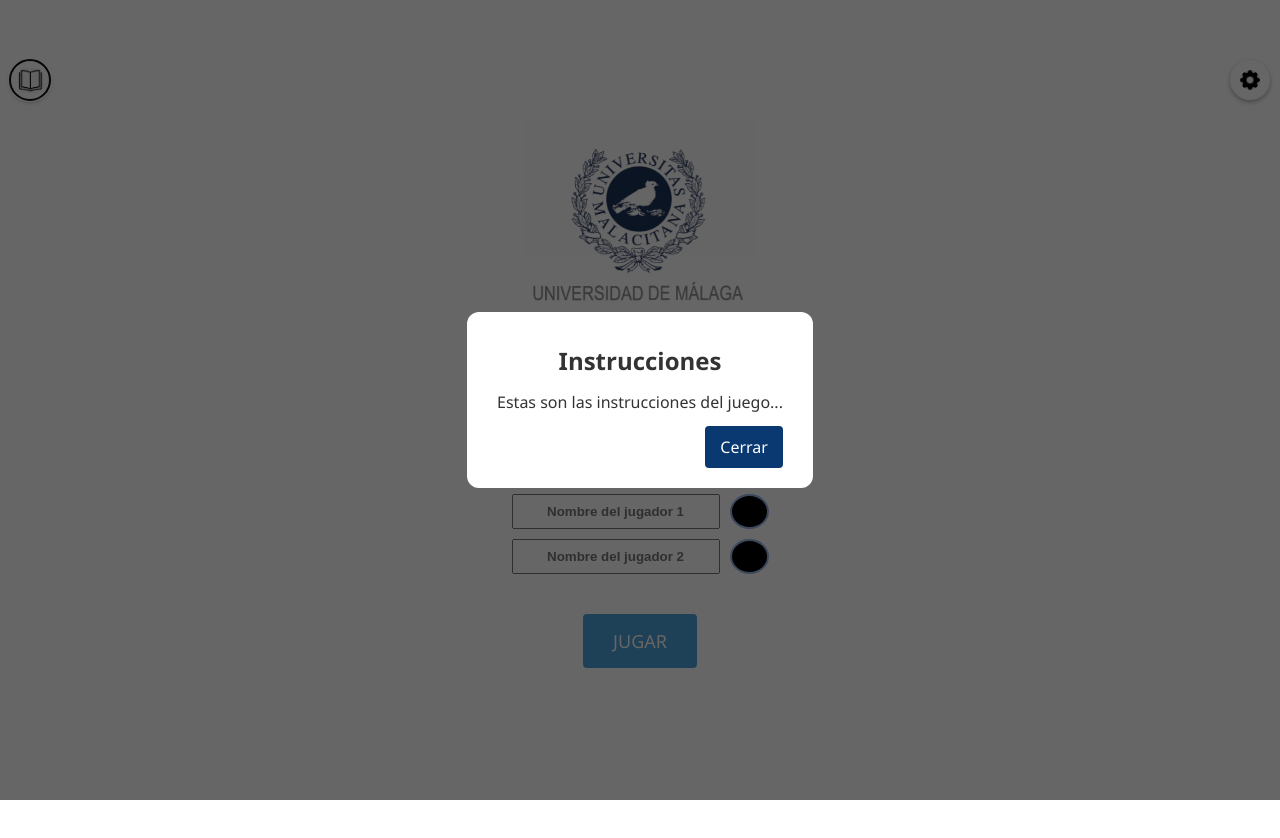
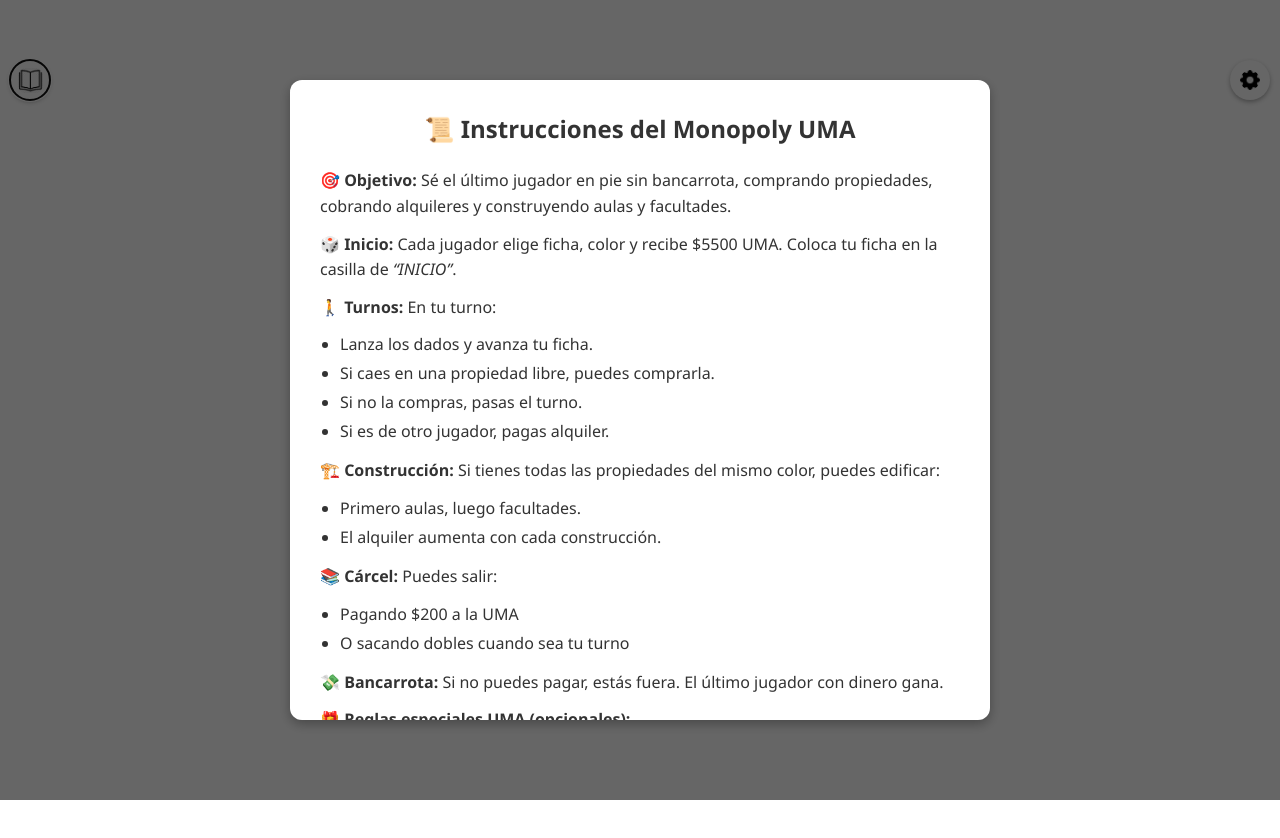
Before and after one commit to GuilleSanzNieto/ProyectoInterfacesMonoply, a React (Vite) app: page / in a window 1280 px wide. Both pictures are taken after a click on the button 30 px from the left and 80 px from the top of the page. Shown: the top 838 px of the page. Built offline with nearby package versions, Linux system fonts and the light colour scheme.

Commit message:
Instrucciones del juego hechas

```diff
--- a/src/components/Dados.jsx
+++ b/src/components/Dados.jsx
@@ -27,8 +27,8 @@ const Dados = ({ spinning, setValor, index }) => {
   };
 
   const spin = () => {
-    const randomNum = Math.floor(Math.random() * 6) + 1;
-    //const randomNum = 1;
+    //const randomNum = Math.floor(Math.random() * 6) + 1;
+    const randomNum = 4;
 
     let newKindaSpin = '';
     let newA = '';
--- a/src/components/Inicio.jsx
+++ b/src/components/Inicio.jsx
@@ -169,14 +169,47 @@ function Inicio({ onStart }) {
         </div>
       )}
       {showInstrucciones && (
-        <div className="instrucciones-overlay">
-          <div className="instrucciones-panel">
-            <h2>Instrucciones</h2>
-            <p>Estas son las instrucciones del juego...</p>
-            <button onClick={() => setShowInstrucciones(false)}>Cerrar</button>
+      <div className="instrucciones-overlay">
+        <div className="instrucciones-panel">
+          <h2>📜 Instrucciones del Monopoly UMA</h2>
+          <div className="instrucciones-contenido">
+            <p><strong>🎯 Objetivo:</strong> Sé el último jugador en pie sin bancarrota, comprando propiedades, cobrando alquileres y construyendo aulas y facultades.</p>
+
+            <p><strong>🎲 Inicio:</strong> Cada jugador elige ficha, color y recibe $5500 UMA. Coloca tu ficha en la casilla de <em>“INICIO”</em>.</p>
+
+            <p><strong>🚶 Turnos:</strong> En tu turno:</p>
+            <ul>
+              <li>Lanza los dados y avanza tu ficha.</li>
+              <li>Si caes en una propiedad libre, puedes comprarla.</li>
+              <li>Si no la compras, pasas el turno.</li>
+              <li>Si es de otro jugador, pagas alquiler.</li>
+            </ul>
+
+            <p><strong>🏗️ Construcción:</strong> Si tienes todas las propiedades del mismo color, puedes edificar:</p>
+            <ul>
+              <li>Primero aulas, luego facultades.</li>
+              <li>El alquiler aumenta con cada construcción.</li>
+            </ul>
+
+            <p><strong>📚 Cárcel:</strong> Puedes salir:</p>
+            <ul>
+              <li>Pagando $200 a la UMA</li>
+              <li>O sacando dobles cuando sea tu turno</li>
+            </ul>
+
+            <p><strong>💸 Bancarrota:</strong> Si no puedes pagar, estás fuera. El último jugador con dinero gana.</p>
+
+            <p><strong>🎁 Reglas especiales UMA (opcionales):</strong></p>
+            <ul>
+              <li>Cobras $200 UMA al pasar por la casilla de “INICIO”.</li>
+            </ul>
           </div>
+
+          <button onClick={() => setShowInstrucciones(false)}>Cerrar</button>
         </div>
-      )}
+      </div>
+    )}
+
     </div>
   );
 }
--- a/src/components/styles/Inicio.css
+++ b/src/components/styles/Inicio.css
@@ -276,3 +276,54 @@ en caso de movil  */
       padding: 12px 25px;
     }
   }
+
+  .instrucciones-panel {
+  background: white;
+  padding: 30px;
+  border-radius: 12px;
+  max-width: 700px;
+  width: 90%;
+  max-height: 80vh;
+  overflow-y: auto;
+  box-shadow: 0 4px 12px rgba(0, 0, 0, 0.3);
+  text-align: left; /* Cambia a left para mejor lectura */
+}
+
+.instrucciones-panel h2 {
+  margin-top: 0;
+  text-align: center;
+  font-size: 24px;
+  margin-bottom: 20px;
+}
+
+.instrucciones-contenido p {
+  margin-bottom: 12px;
+  line-height: 1.6;
+}
+
+.instrucciones-contenido ul {
+  padding-left: 20px;
+  margin-bottom: 15px;
+}
+
+.instrucciones-contenido ul li {
+  line-height: 1.5;
+  margin-bottom: 5px;
+}
+
+.instrucciones-panel button {
+  display: block;
+  margin: 20px auto 0;
+  padding: 10px 20px;
+  font-size: 16px;
+  background-color: #3f51b5;
+  color: white;
+  border: none;
+  border-radius: 8px;
+  cursor: pointer;
+  transition: background-color 0.3s ease;
+}
+
+.instrucciones-panel button:hover {
+  background-color: #303f9f;
+}
--- a/src/components/styles/Tablero.css
+++ b/src/components/styles/Tablero.css
@@ -128,7 +128,7 @@ html, body {
   width: 100%;
   height: 20px;
   /* El background-color se sobrescribirá con el inline style */
-  z-index: 2;
+  z-index: 1;
   display: flex;
   justify-content: center;
   align-items: center;
@@ -174,7 +174,7 @@ html, body {
   border-radius: 50%;
   margin-left: 2px;
   margin-right: 2px;
-  z-index: 3;
+  z-index: 100;
 }
 
 
```
